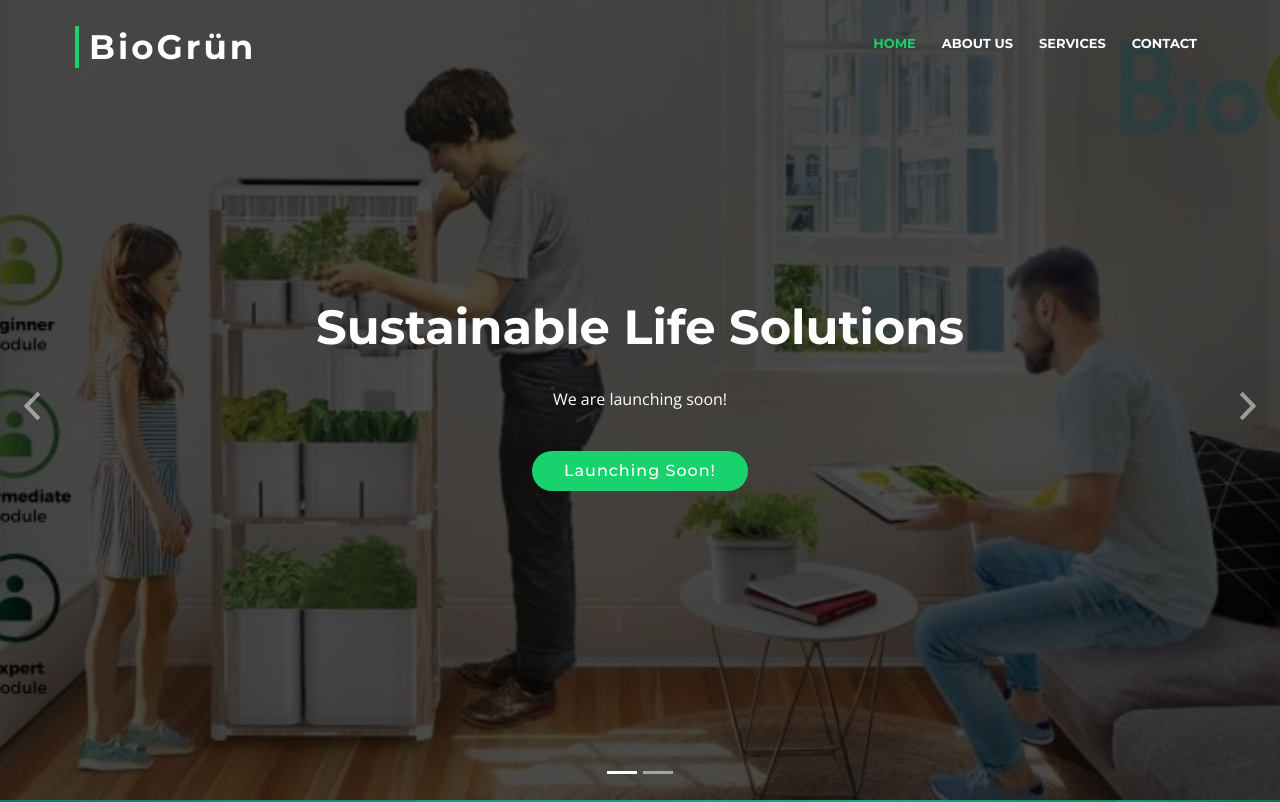
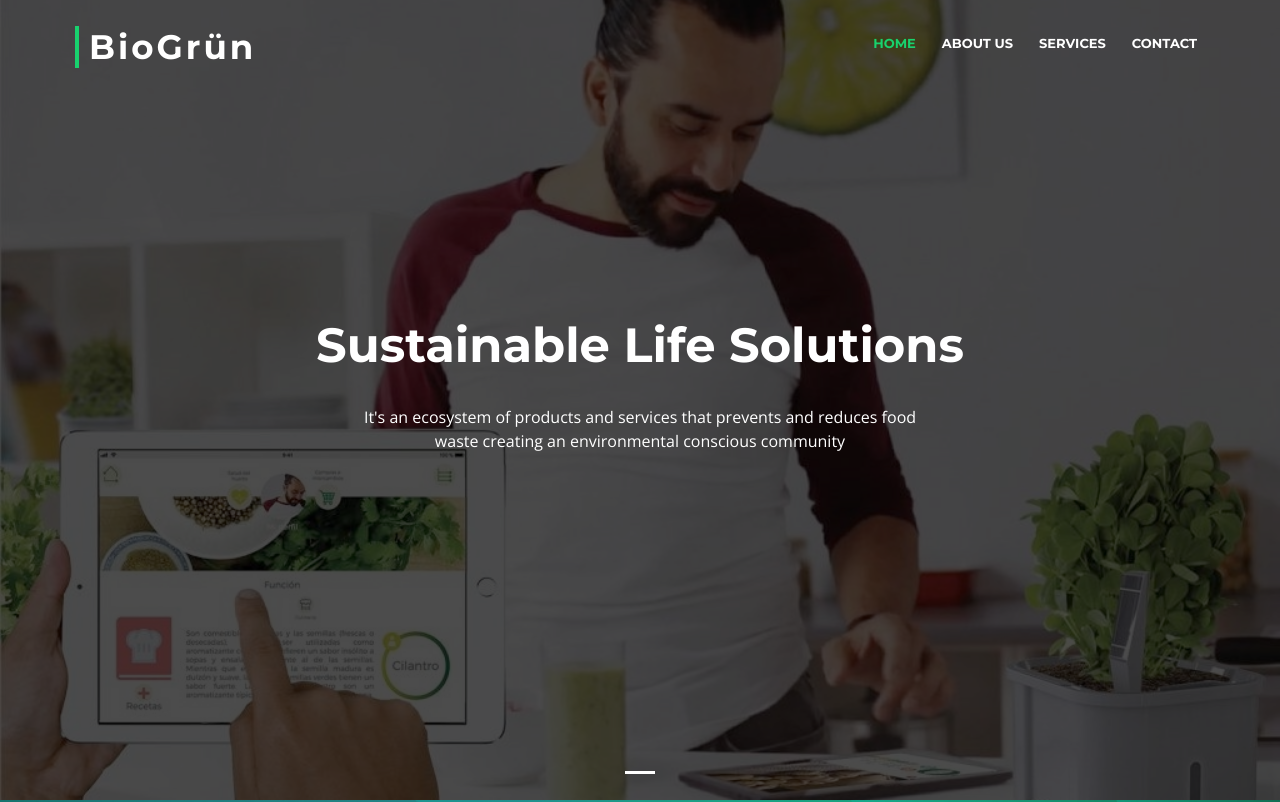
Before and after one commit to biogrun/biogrun.github.io, a plain HTML site: page index.html in a window 1280 px wide. Shown: the top 802 px of the page. Drawn offline with nearby package versions, Linux system fonts and the light colour scheme; files whose address does not match are found by name.

Commit message:
Carousel fixes

```diff
--- a/index.html
+++ b/index.html
@@ -89,28 +89,28 @@
             </div>
           </div>
 
-          <div class="carousel-item active">
-            <div class="carousel-background"><img src="img/intro-carousel/73.jpg" alt=""></div>
-            <div class="carousel-container">
-              <div class="carousel-content">
-			  <h2>Sustainable Life Solutions</h2>
-                <p>We are launching soon!</p>
-				<a href="" class="btn-get-started scrollto">Launching Soon!</a>
-              </div>
-            </div>
-          </div>
+          <!--<div class="carousel-item active">-->
+            <!--<div class="carousel-background"><img src="img/intro-carousel/73.jpg" alt=""></div>-->
+            <!--<div class="carousel-container">-->
+              <!--<div class="carousel-content">-->
+			  <!--<h2>Sustainable Life Solutions</h2>-->
+                <!--<p>We are launching soon!</p>-->
+				<!--<a href="" class="btn-get-started scrollto">Launching Soon!</a>-->
+              <!--</div>-->
+            <!--</div>-->
+          <!--</div>-->
 
         </div>
 
-		<a class="carousel-control-prev" href="#introCarousel" role="button" data-slide="prev">
-		  <span class="carousel-control-prev-icon ion-chevron-left" aria-hidden="true"></span>
-		  <span class="sr-only">Previous</span>
-		</a>
+		<!--<a class="carousel-control-prev" href="#introCarousel" role="button" data-slide="prev">-->
+		  <!--<span class="carousel-control-prev-icon ion-chevron-left" aria-hidden="true"></span>-->
+		  <!--<span class="sr-only">Previous</span>-->
+		<!--</a>-->
 
-		<a class="carousel-control-next" href="#introCarousel" role="button" data-slide="next">
-		  <span class="carousel-control-next-icon ion-chevron-right" aria-hidden="true"></span>
-		  <span class="sr-only">Next</span>
-		</a>
+		<!--<a class="carousel-control-next" href="#introCarousel" role="button" data-slide="next">-->
+		  <!--<span class="carousel-control-next-icon ion-chevron-right" aria-hidden="true"></span>-->
+		  <!--<span class="sr-only">Next</span>-->
+		<!--</a>-->
 
       </div>
     </div>
```
